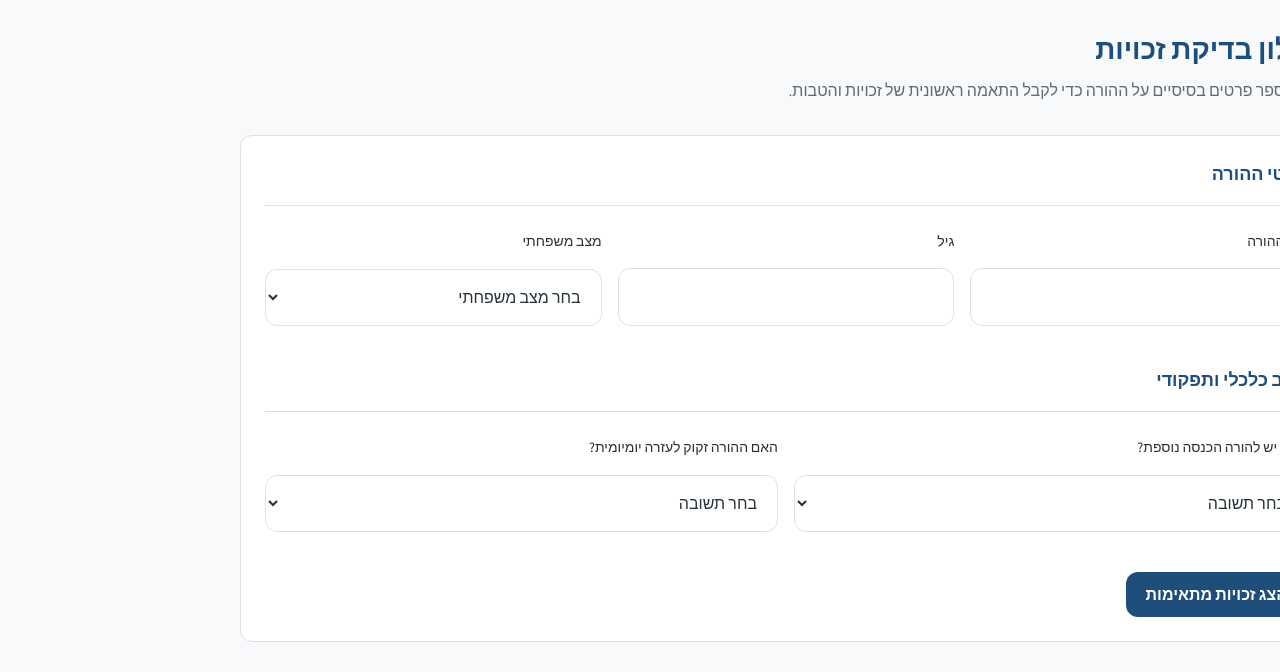
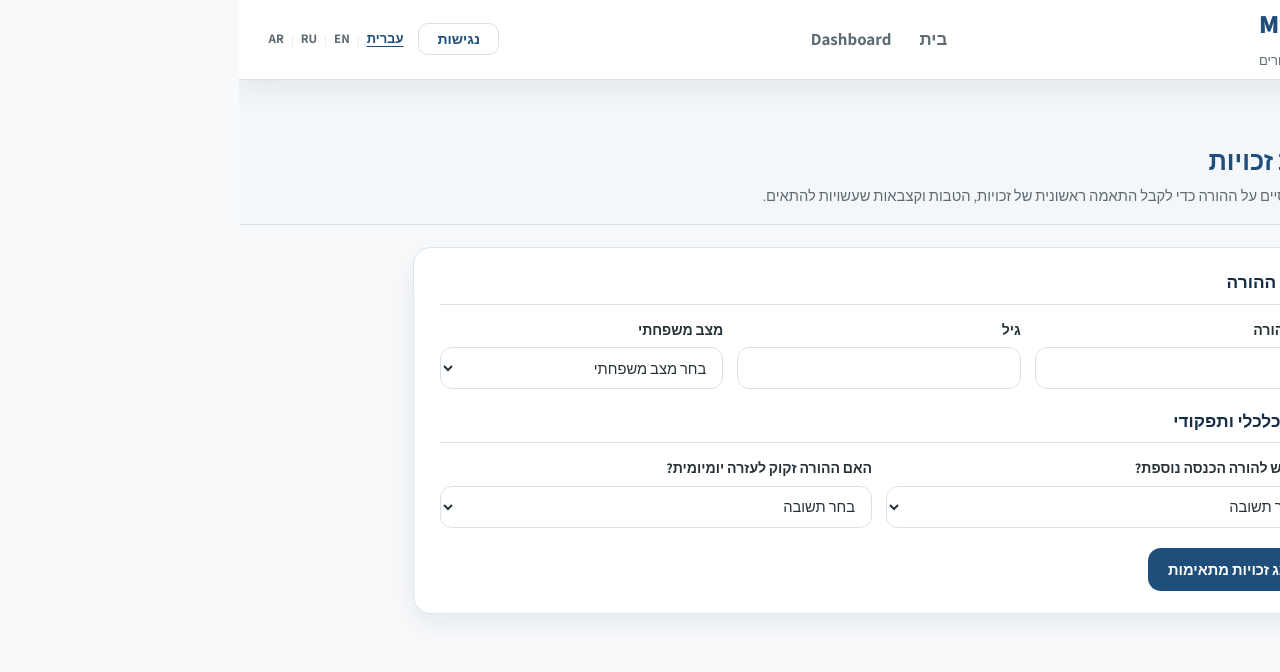
Before and after one commit to Avirooks/myrights-frontend, a React (Vite) app: page / in a window 1280 px wide. Both pictures are taken after a click on the button "התחלת בדיקת זכויות אישית". Shown: the top 672 px of the page. Built offline with nearby package versions, Linux system fonts and the light colour scheme.

Commit message:
Align questionnaire page with site design

```diff
--- a/src/pages/QuestionnairePage.jsx
+++ b/src/pages/QuestionnairePage.jsx
@@ -1,4 +1,5 @@
 import { useNavigate } from 'react-router-dom'
+import Navbar from '../components/Navbar'
 
 function QuestionnairePage() {
   const navigate = useNavigate()
@@ -9,31 +10,54 @@ function QuestionnairePage() {
   }
 
   return (
-    <main className="page-container">
+    <div>
+      <Navbar
+        title="MyRights"
+        links={[
+          { label: 'בית', href: '/' },
+          { label: 'שאלון', href: '/questionnaire' },
+          { label: 'Dashboard', href: '/dashboard' },
+        ]}
+      />
+
+      <main className="questionnaire-page">
+        <section className="questionnaire-hero">
           <div className="container">
-        <header className="page-header">
+            <button
+              type="button"
+              className="questionnaire-back-btn"
+              onClick={() => navigate('/')}
+            >
+              חזרה לדף הבית
+            </button>
+
             <h1>שאלון בדיקת זכויות</h1>
+
             <p>
-            מלאו מספר פרטים בסיסיים על ההורה כדי לקבל התאמה ראשונית של זכויות והטבות.
+              מלאו מספר פרטים בסיסיים על ההורה כדי לקבל התאמה ראשונית של זכויות,
+              הטבות וקצבאות שעשויות להתאים.
             </p>
-        </header>
+          </div>
+        </section>
 
-        <form className="card" onSubmit={handleSubmit}>
-          <section className="form-section">
+        <section className="questionnaire-main">
+          <div className="container questionnaire-container">
+            <form className="questionnaire-card" onSubmit={handleSubmit}>
+              <section className="questionnaire-form-section">
                 <h2>פרטי ההורה</h2>
 
-            <div className="form-grid">
-              <div className="form-group">
+                <div className="questionnaire-form-grid">
+                  <div className="questionnaire-form-group">
                     <label htmlFor="parentName">שם ההורה</label>
                     <input id="parentName" name="parentName" type="text" />
                   </div>
 
-              <div className="form-group">
+                  <div className="questionnaire-form-group">
                     <label htmlFor="age">גיל</label>
                     <input id="age" name="age" type="number" />
                   </div>
 
-              <div className="form-group">
+                  <div className="questionnaire-form-group">
                     <label htmlFor="maritalStatus">מצב משפחתי</label>
                     <select id="maritalStatus" name="maritalStatus">
                       <option value="">בחר מצב משפחתי</option>
@@ -46,11 +70,11 @@ function QuestionnairePage() {
                 </div>
               </section>
 
-          <section className="form-section">
+              <section className="questionnaire-form-section">
                 <h2>מצב כלכלי ותפקודי</h2>
 
-            <div className="form-grid">
-              <div className="form-group">
+                <div className="questionnaire-form-grid two-columns">
+                  <div className="questionnaire-form-group">
                     <label htmlFor="income">האם יש להורה הכנסה נוספת?</label>
                     <select id="income" name="income">
                       <option value="">בחר תשובה</option>
@@ -59,7 +83,7 @@ function QuestionnairePage() {
                     </select>
                   </div>
 
-              <div className="form-group">
+                  <div className="questionnaire-form-group">
                     <label htmlFor="dailyHelp">האם ההורה זקוק לעזרה יומיומית?</label>
                     <select id="dailyHelp" name="dailyHelp">
                       <option value="">בחר תשובה</option>
@@ -70,12 +94,16 @@ function QuestionnairePage() {
                 </div>
               </section>
 
-          <button type="submit" className="primary">
+              <div className="questionnaire-actions">
+                <button type="submit" className="primary questionnaire-submit-btn">
                   הצג זכויות מתאימות
                 </button>
+              </div>
             </form>
           </div>
+        </section>
       </main>
+    </div>
   )
 }
 
--- a/src/styles/globals.css
+++ b/src/styles/globals.css
@@ -2354,4 +2354,160 @@ button,
 .dashboard-back-btn {
   font-weight: 800 !important;
   letter-spacing: 0 !important;
-}
+}/* Questionnaire page aligned design */
+.questionnaire-page,
+.questionnaire-page * {
+  font-family: 'Assistant', Arial, sans-serif !important;
+  letter-spacing: 0 !important;
+}
+
+.questionnaire-hero {
+  background: #f4f7fa;
+  border-bottom: 1px solid var(--color-border);
+  padding: 20px 0 18px;
+}
+
+.questionnaire-back-btn {
+  display: inline-flex;
+  align-items: center;
+  justify-content: center;
+  margin-bottom: 10px;
+  background: #ffffff;
+  color: var(--color-primary);
+  border: 1px solid var(--color-border);
+  border-radius: 999px;
+  padding: 6px 14px;
+  font-size: 0.82rem;
+  font-weight: 800;
+  box-shadow: 0 8px 18px rgba(21, 45, 71, 0.08);
+}
+
+.questionnaire-back-btn:hover {
+  background: var(--color-secondary);
+  color: var(--color-primary);
+}
+
+.questionnaire-hero h1 {
+  margin: 0 0 8px;
+  color: var(--color-primary);
+  font-size: clamp(1.45rem, 2vw, 1.9rem);
+  line-height: 1.25;
+  font-weight: 800;
+}
+
+.questionnaire-hero p {
+  max-width: 760px;
+  margin: 0;
+  color: var(--color-text-light);
+  font-size: 0.92rem;
+  line-height: 1.45;
+}
+
+.questionnaire-main {
+  background: var(--color-bg);
+  padding: 22px 0;
+}
+
+.questionnaire-container {
+  max-width: 980px;
+}
+
+.questionnaire-card {
+  background: #ffffff;
+  border: 1px solid #dbe6ef;
+  border-radius: 18px;
+  box-shadow: 0 10px 26px rgba(21, 45, 71, 0.07);
+  padding: 22px 26px;
+}
+
+.questionnaire-form-section {
+  margin-bottom: 20px;
+}
+
+.questionnaire-form-section:last-of-type {
+  margin-bottom: 16px;
+}
+
+.questionnaire-form-section h2 {
+  margin: 0 0 14px;
+  color: var(--color-primary-dark);
+  font-size: 1.08rem;
+  font-weight: 800;
+  line-height: 1.35;
+  padding-bottom: 10px;
+  border-bottom: 1px solid var(--color-border);
+}
+
+.questionnaire-form-grid {
+  display: grid;
+  grid-template-columns: repeat(3, minmax(0, 1fr));
+  gap: 14px;
+}
+
+.questionnaire-form-grid.two-columns {
+  grid-template-columns: repeat(2, minmax(0, 1fr));
+}
+
+.questionnaire-form-group {
+  display: grid;
+  gap: 6px;
+}
+
+.questionnaire-form-group label {
+  margin: 0;
+  color: var(--color-text);
+  font-size: 0.88rem;
+  font-weight: 700;
+}
+
+.questionnaire-form-group input,
+.questionnaire-form-group select {
+  height: 42px;
+  border-radius: 12px;
+  padding: 8px 12px;
+  font-size: 0.92rem;
+  background: #ffffff;
+}
+
+.questionnaire-actions {
+  display: flex;
+  justify-content: flex-start;
+  padding-top: 4px;
+}
+
+.questionnaire-submit-btn {
+  min-width: 170px;
+  padding: 10px 20px;
+  border-radius: 13px;
+  font-size: 0.92rem;
+  font-weight: 800;
+}
+
+@media (max-width: 768px) {
+  .questionnaire-hero {
+    padding: 18px 0 16px;
+  }
+
+  .questionnaire-main {
+    padding: 18px 0;
+  }
+
+  .questionnaire-card {
+    padding: 18px 16px;
+    border-radius: 16px;
+  }
+
+  .questionnaire-form-grid,
+  .questionnaire-form-grid.two-columns {
+    grid-template-columns: 1fr;
+    gap: 12px;
+  }
+
+  .questionnaire-actions {
+    justify-content: stretch;
+  }
+
+  .questionnaire-submit-btn {
+    width: 100%;
+  }
+}
```
Lines whose indentation alone changed are shown as unchanged.
